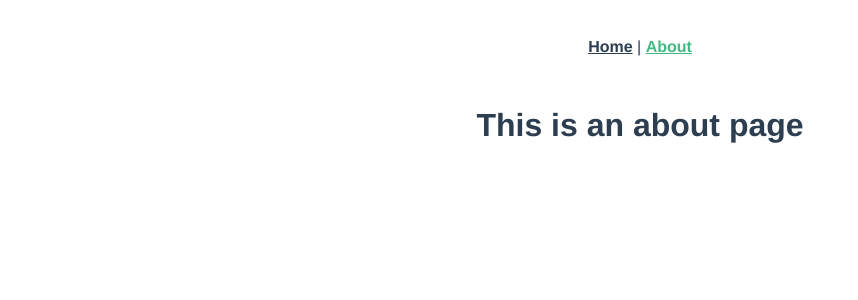
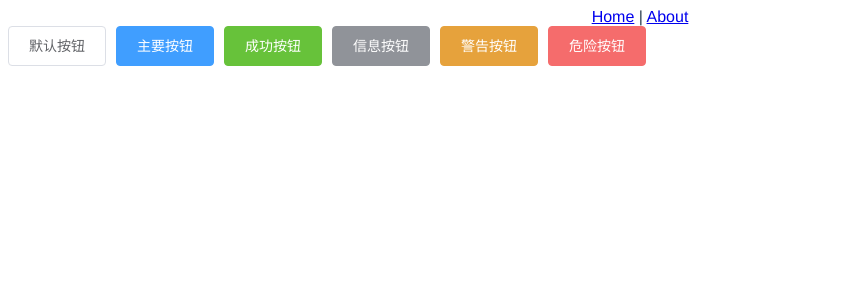
Before and after one commit to cxymds/vue-admin, a Vue app: page /about in a window 1280 px wide. Shown: the top 300 px of the page, without its empty margins (0-858 px from the left). Built offline with nearby package versions, Linux system fonts and the light colour scheme.

Commit message:
集成 element-ui

```diff
--- a/package.json
+++ b/package.json
@@ -8,6 +8,7 @@
   },
   "dependencies": {
     "core-js": "^3.6.5",
+    "element-plus": "^1.0.2-beta.44",
     "vue": "^3.0.0",
     "vue-router": "^4.0.0-0",
     "vuex": "^4.0.0-0"
--- a/src/App.vue
+++ b/src/App.vue
@@ -15,16 +15,4 @@
   color: #2c3e50;
 }
 
-#nav {
-  padding: 30px;
-
-  a {
-    font-weight: bold;
-    color: #2c3e50;
-
-    &.router-link-exact-active {
-      color: #42b983;
-    }
-  }
-}
 </style>
--- a/src/components/HelloWorld.vue
+++ b/src/components/HelloWorld.vue
@@ -1,33 +1,7 @@
 <template>
   <div class="hello">
     <h1>{{ msg }}</h1>
-    <p>
-      For a guide and recipes on how to configure / customize this project,<br>
-      check out the
-      <a href="https://cli.vuejs.org" target="_blank" rel="noopener">vue-cli documentation</a>.
-    </p>
-    <h3>Installed CLI Plugins</h3>
-    <ul>
-      <li><a href="https://github.com/vuejs/vue-cli/tree/dev/packages/%40vue/cli-plugin-babel" target="_blank" rel="noopener">babel</a></li>
-      <li><a href="https://github.com/vuejs/vue-cli/tree/dev/packages/%40vue/cli-plugin-router" target="_blank" rel="noopener">router</a></li>
-      <li><a href="https://github.com/vuejs/vue-cli/tree/dev/packages/%40vue/cli-plugin-vuex" target="_blank" rel="noopener">vuex</a></li>
-    </ul>
-    <h3>Essential Links</h3>
-    <ul>
-      <li><a href="https://vuejs.org" target="_blank" rel="noopener">Core Docs</a></li>
-      <li><a href="https://forum.vuejs.org" target="_blank" rel="noopener">Forum</a></li>
-      <li><a href="https://chat.vuejs.org" target="_blank" rel="noopener">Community Chat</a></li>
-      <li><a href="https://twitter.com/vuejs" target="_blank" rel="noopener">Twitter</a></li>
-      <li><a href="https://news.vuejs.org" target="_blank" rel="noopener">News</a></li>
-    </ul>
-    <h3>Ecosystem</h3>
-    <ul>
-      <li><a href="https://router.vuejs.org" target="_blank" rel="noopener">vue-router</a></li>
-      <li><a href="https://vuex.vuejs.org" target="_blank" rel="noopener">vuex</a></li>
-      <li><a href="https://github.com/vuejs/vue-devtools#vue-devtools" target="_blank" rel="noopener">vue-devtools</a></li>
-      <li><a href="https://vue-loader.vuejs.org" target="_blank" rel="noopener">vue-loader</a></li>
-      <li><a href="https://github.com/vuejs/awesome-vue" target="_blank" rel="noopener">awesome-vue</a></li>
-    </ul>
+    <h4>{{name}}</h4>
   </div>
 </template>
 
@@ -36,6 +10,11 @@
   name: 'HelloWorld',
   props: {
     msg: String
+  },
+  data(){
+    return {
+      name:'hello world'
+    }
   }
 }
 </script>
--- a/src/main.js
+++ b/src/main.js
@@ -1,6 +1,10 @@
 import { createApp } from 'vue'
+//引入element UI
+import ElementPlus from 'element-plus';
+import 'element-plus/lib/theme-chalk/index.css';
+
 import App from './App.vue'
 import router from './router'
 import store from './store'
 
-createApp(App).use(store).use(router).mount('#app')
+createApp(App).use(store).use(router).use(ElementPlus).mount('#app')
--- a/src/views/About.vue
+++ b/src/views/About.vue
@@ -1,5 +1,17 @@
 <template>
   <div class="about">
-    <h1>This is an about page</h1>
+    <el-row>
+      <el-button>默认按钮</el-button>
+      <el-button type="primary">主要按钮</el-button>
+      <el-button type="success">成功按钮</el-button>
+      <el-button type="info">信息按钮</el-button>
+      <el-button type="warning">警告按钮</el-button>
+      <el-button type="danger">危险按钮</el-button>
+    </el-row>
   </div>
 </template>
+<script>
+export default {
+
+}
+</script>
```
Also changed, not shown: 1 other file (tests, documents, lock files or other folders).
